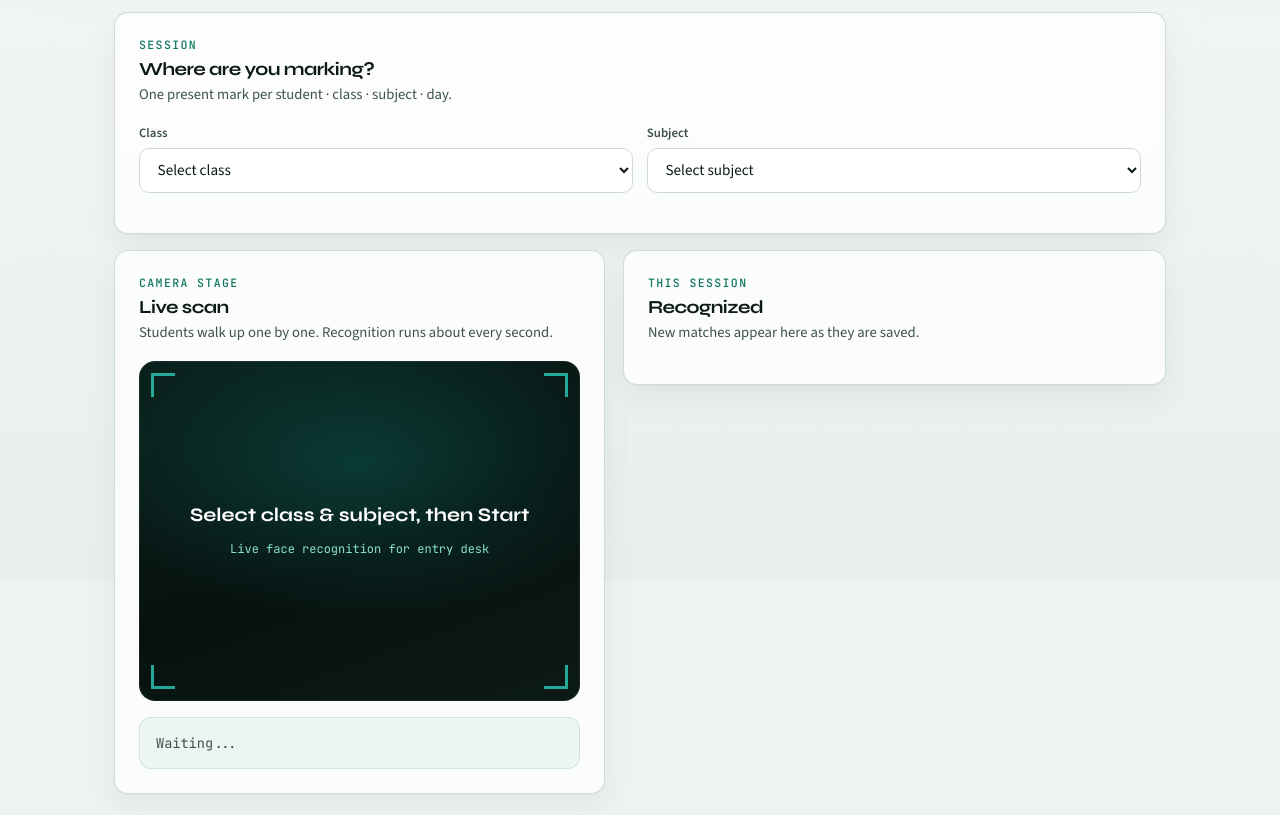
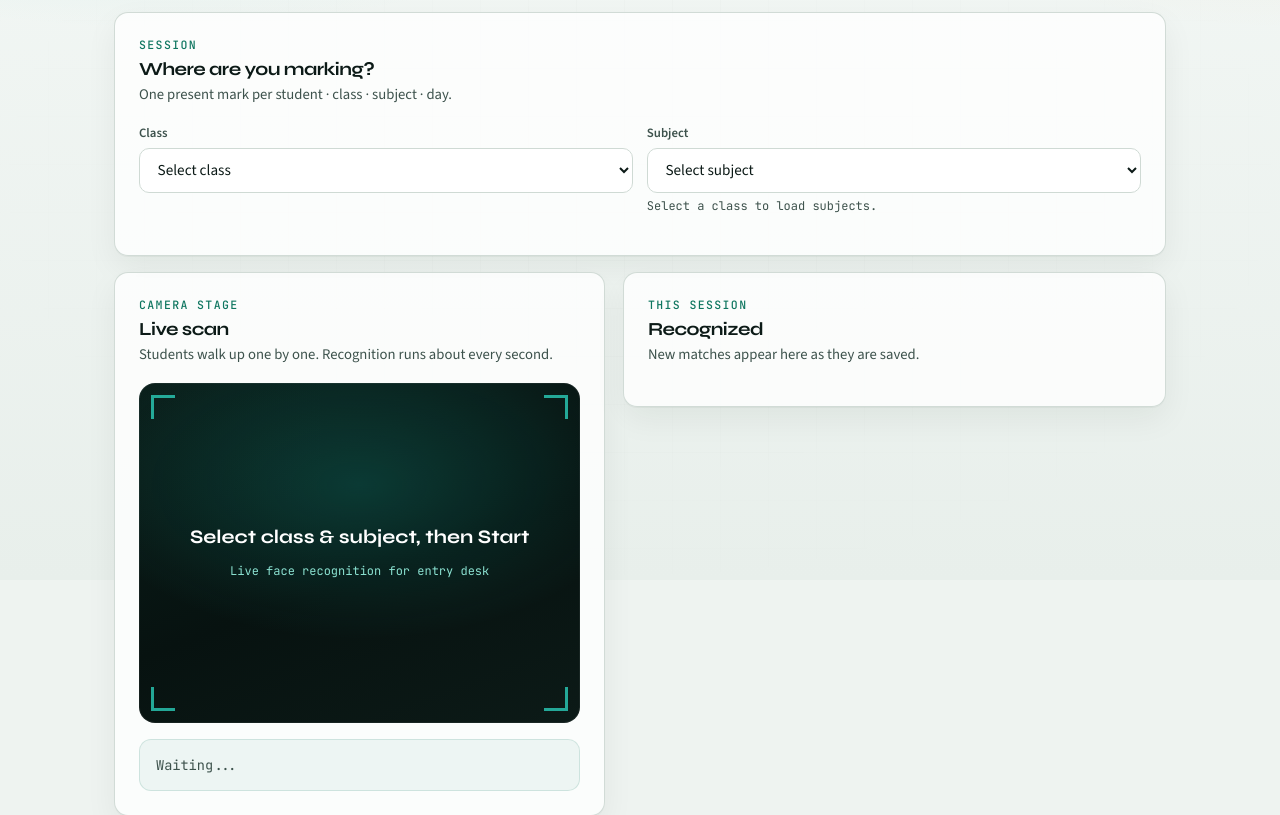
Before and after one commit to Karan2926/Assignment, a Flask app: page /mark_attendance in a window 1280 px wide. Shown: the part 220-1035 px from the top of the page. Run offline with Flask 3, Linux system fonts and the light colour scheme; the visitor is signed in with stand-in values (Sample User, id 1); data that the repository does not hold is empty.

Commit message:
Fix Mark Attendance subject dropdown loading
Show clear hints when subjects are missing, auto-select when only one
class/subject exists, and keep Classroom Photo subject loading consistent.

Co-authored-by: Karan singh bhadouriya <Karan2926@users.noreply.github.com>

```diff
--- a/static/js/camera_mark.js
+++ b/static/js/camera_mark.js
@@ -1,4 +1,4 @@
-// camera_mark.js — Phase 1: requires class_id + subject_id
+// camera_mark.js — live mark; class + subject required
 const startMarkBtn = document.getElementById("startMarkBtn");
 const stopMarkBtn = document.getElementById("stopMarkBtn");
 const markVideo = document.getElementById("markVideo");
@@ -6,22 +6,56 @@ const markStatus = document.getElementById("markStatus");
 const recognizedList = document.getElementById("recognizedList");
 const classSelect = document.getElementById("classSelect");
 const subjectSelect = document.getElementById("subjectSelect");
+const subjectHint = document.getElementById("subjectHint");
 
 let markStream = null;
 let markInterval = null;
 let recognizedIds = new Set();
 
+function setSubjectHint(text, isError) {
+  if (!subjectHint) return;
+  subjectHint.textContent = text || "";
+  subjectHint.style.color = isError ? "#b91c1c" : "var(--ink-soft)";
+}
+
 async function loadSubjects(classId) {
   subjectSelect.innerHTML = '<option value="">Select subject</option>';
-  if (!classId) return;
+  setSubjectHint("");
+  if (!classId) {
+    setSubjectHint("Select a class first to load subjects.");
+    return;
+  }
+  try {
     const res = await fetch(`/api/classes/${classId}/subjects`);
     const data = await res.json();
-  (data.subjects || []).forEach(s => {
+    if (!res.ok) {
+      setSubjectHint(data.error || "Could not load subjects.", true);
+      return;
+    }
+    const subjects = data.subjects || [];
+    if (subjects.length === 0) {
+      setSubjectHint(
+        "No subjects for this class. Login as admin → create subject → assign this teacher.",
+        true
+      );
+      return;
+    }
+    subjects.forEach((s) => {
       const opt = document.createElement("option");
       opt.value = s.id;
       opt.textContent = s.code ? `${s.name} (${s.code})` : s.name;
       subjectSelect.appendChild(opt);
     });
+    // Auto-pick when only one subject (same as classroom convenience)
+    if (subjects.length === 1) {
+      subjectSelect.value = String(subjects[0].id);
+      setSubjectHint(`Subject: ${subjects[0].name}`);
+    } else {
+      setSubjectHint(`${subjects.length} subjects loaded — pick one.`);
+    }
+  } catch (err) {
+    setSubjectHint("Network error loading subjects.", true);
+  }
 }
 
 classSelect?.addEventListener("change", () => {
@@ -29,6 +63,12 @@ classSelect?.addEventListener("change", () => {
   recognizedIds.clear();
   recognizedList.innerHTML = "";
 });
+
+// If only one class exists, select it and load subjects immediately
+if (classSelect && classSelect.options.length === 2) {
+  classSelect.selectedIndex = 1;
+  loadSubjects(classSelect.value);
+}
 
 startMarkBtn.addEventListener("click", async () => {
   if (!classSelect.value || !subjectSelect.value) {
@@ -40,7 +80,9 @@ startMarkBtn.addEventListener("click", async () => {
   classSelect.disabled = true;
   subjectSelect.disabled = true;
   try {
-    markStream = await navigator.mediaDevices.getUserMedia({ video: { width: 640, height: 480 } });
+    markStream = await navigator.mediaDevices.getUserMedia({
+      video: { width: 640, height: 480 },
+    });
     markVideo.srcObject = markStream;
     await markVideo.play();
     markStatus.innerText = "Scanning...";
@@ -56,7 +98,7 @@ startMarkBtn.addEventListener("click", async () => {
 
 stopMarkBtn.addEventListener("click", () => {
   if (markInterval) clearInterval(markInterval);
-  if (markStream) markStream.getTracks().forEach(t => t.stop());
+  if (markStream) markStream.getTracks().forEach((t) => t.stop());
   startMarkBtn.disabled = false;
   stopMarkBtn.disabled = true;
   classSelect.disabled = false;
@@ -70,7 +112,7 @@ async function captureAndRecognize() {
   canvas.height = markVideo.videoHeight || 480;
   const ctx = canvas.getContext("2d");
   ctx.drawImage(markVideo, 0, 0, canvas.width, canvas.height);
-  const blob = await new Promise(r => canvas.toBlob(r, "image/jpeg", 0.85));
+  const blob = await new Promise((r) => canvas.toBlob(r, "image/jpeg", 0.85));
   const fd = new FormData();
   fd.append("image", blob, "snap.jpg");
   fd.append("class_id", classSelect.value);
@@ -80,11 +122,14 @@ async function captureAndRecognize() {
     const j = await res.json();
     if (j.recognized) {
       const note = j.already_marked ? "already marked" : "saved";
-      markStatus.innerText = `Recognized: ${j.name} (conf ${Math.round(j.confidence * 100)}%) — ${note}`;
+      markStatus.innerText = `Recognized: ${j.name} (conf ${Math.round(
+        j.confidence * 100
+      )}%) — ${note}`;
       if (!recognizedIds.has(j.student_id)) {
         recognizedIds.add(j.student_id);
         const li = document.createElement("li");
-        li.style.cssText = "padding:0.7rem 0.85rem;border:1px solid var(--line);border-radius:10px;background:rgba(255,255,255,0.75);";
+        li.style.cssText =
+          "padding:0.7rem 0.85rem;border:1px solid var(--line);border-radius:10px;background:rgba(255,255,255,0.75);";
         li.innerText = `${j.name} — ${new Date().toLocaleTimeString()}`;
         recognizedList.prepend(li);
       }
--- a/templates/mark_attendance.html
+++ b/templates/mark_attendance.html
@@ -60,6 +60,7 @@
           <select id="subjectSelect" class="input2">
             <option value="">Select subject</option>
           </select>
+          <div id="subjectHint" class="mono mt-1" style="font-size:0.75rem; color:var(--ink-soft);">Select a class to load subjects.</div>
         </div>
       </div>
     </div>
```
Also changed, not shown: static/js/camera_mark_classroom.js (+24 -1 lines). Lines whose indentation alone changed are shown as unchanged.
